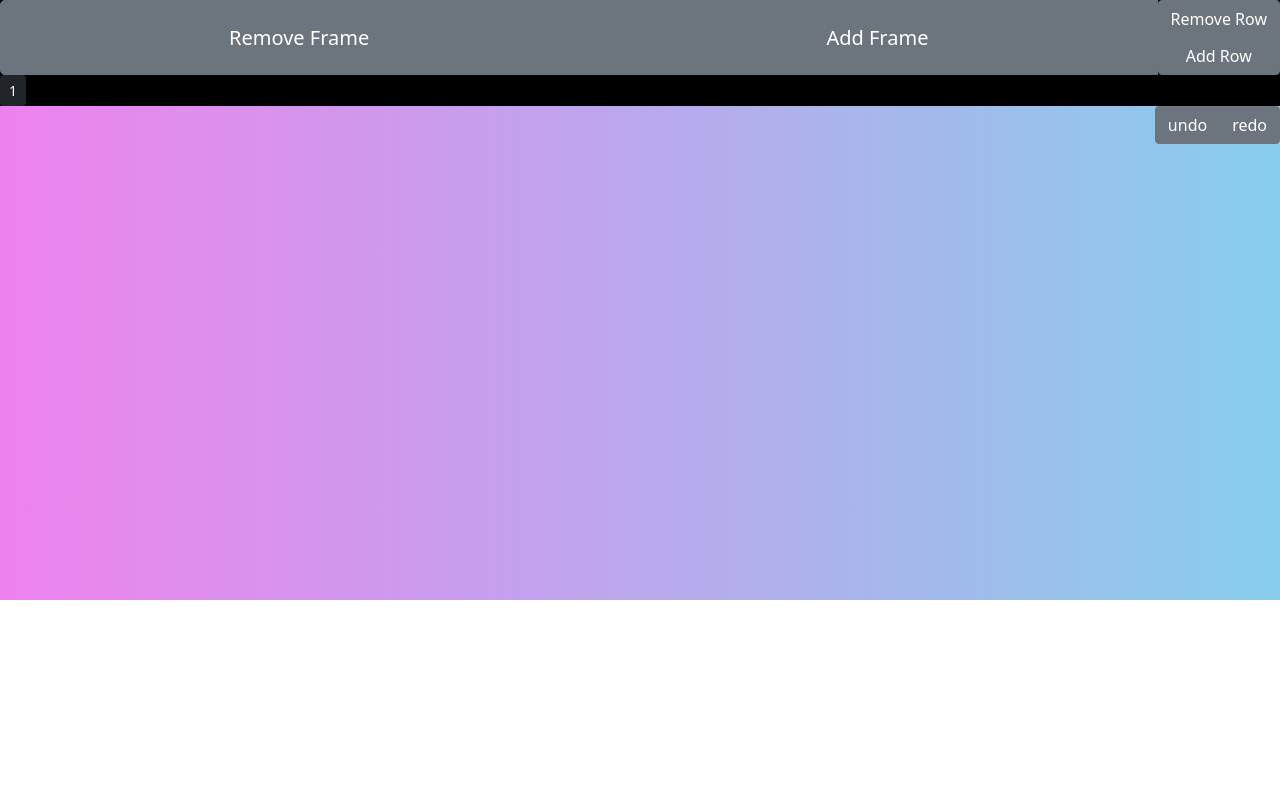
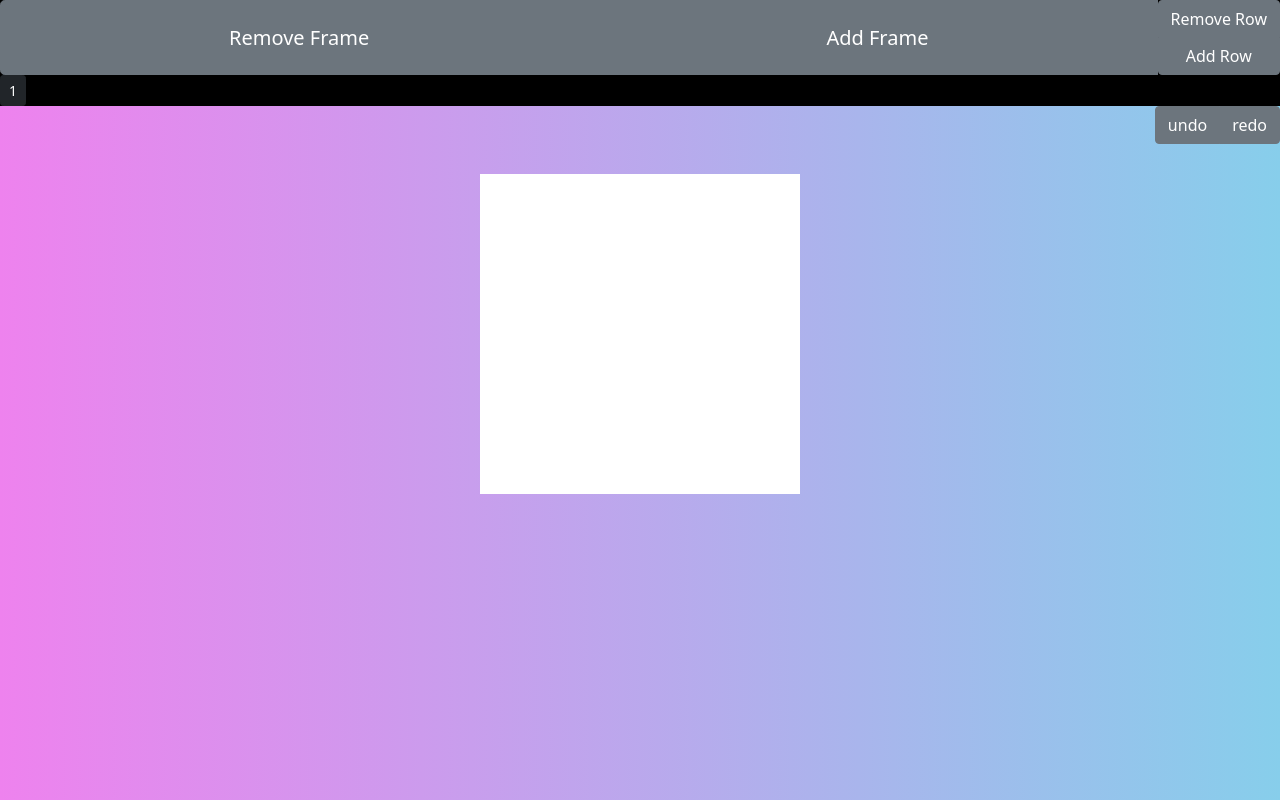
Before and after one commit to danema21/SpriteSheetStudioReactJS, a React (Create React App) app: page / in a window 1280 px wide. Built offline with nearby package versions, Linux system fonts and the light colour scheme.

Commit message:
primera introduccion a dibujar en canvas

```diff
--- a/src/components/DrawingSpace.js
+++ b/src/components/DrawingSpace.js
@@ -1,11 +1,109 @@
-import React, { useEffect, useRef } from 'react';
+import React, { useEffect, useRef, useState } from 'react';
+import './assets/DrawingSpace.css';
 
 
-function DrawingSpace(props){
+function DrawingSpace(){
+    //atributos por default al iniciar el componente
+    const canvasRef = useRef(null);
+    //const gridRef = useRef(null);
+    const canvasCtxRef = useRef(null);
+    //const gridCtxRef = useRef(null);
+    const [scale, setScale] = useState("20px");
+    //const [width, setWidth] = useState("320px");
+    //const [height, setHeight] = useState("320px");
+    const [isDrawing, setIsDrawing] = useState(false);
+    const [lineWidth, setLineWidth] = useState(5);
+    const [lineColor, setLineColor] = useState("black");
+    const [lineOpacity, setLineOpacity] = useState(0.1);
 
+    //inicializacion cuando el componente se monta por primera vez
+    useEffect(() => {
+        const canvas = canvasRef.current;
+        //canvas.width = width;
+        //canvas.height = height;
+        //canvasRef.current = canvas;
+
+        const ctx = canvas.getContext("2d");
+        ctx.lineCap = "round";
+        ctx.lineJoin = "round";
+        ctx.globalAlpha = lineOpacity;
+        ctx.strokeStyle = lineColor;
+        ctx.lineWidth = lineWidth;
+        canvasCtxRef.current = ctx;
+    }, [lineWidth, lineColor, lineOpacity]);
+/*
+    useEffect(() => {
+        const grid = gridRef.current;
+        grid.width = width;
+        grid.height = height;
+        gridRef.current = grid;
+
+        const ctx = grid.getContext("2d");
+        ctx.beginPath();
+        ctx.strokeStyle = "black";
+        ctx.lineWidth = 1;
+        for(var x = 0; x <= width; x += scale){
+			ctx.moveTo(x, 0);
+			ctx.lineTo(x, height);
+		}
+        ctx.stroke();
+        for(var y = 0; x <= height; y += scale){
+			ctx.moveTo(y, 0);
+			ctx.lineTo(y, width);
+		}
+        ctx.stroke();
+        ctx.closePath();
+
+        gridCtxRef.current = ctx;
+    }, [width, height, scale]);
+
+    const startCanvas = () => {
+        //canvasCtxRef.current.clearRect(0, 0, width, height);
+    };
+
+    const startGrid = () => {
+        //gridCtxRef.current.clearRect(0, 0, width, height);
+    };
+    */
+
+    const startDrawing = (e) => {
+        canvasCtxRef.current.beginPath();
+        canvasCtxRef.current.moveTo(
+            e.nativeEvent.offsetX,
+            e.nativeEvent.offsetY
+        );
+        setIsDrawing(true);
+    };
+
+    const endDrawing = () => {
+        canvasCtxRef.current.closePath();
+        setIsDrawing(false);
+    };
+
+    const draw = (e) => {
+        if(!isDrawing){
+            return;
+        }
+        canvasCtxRef.current.lineTo(
+            e.nativeEvent.offsetX,
+            e.nativeEvent.offsetY
+        );
+
+        canvasCtxRef.current.stroke();
+    }
 
     return (
-        <canvas width={320} height={320}/>
+        <div className="drawingSpace">
+            <canvas
+            ref={canvasRef}
+            width={`320px`}
+            height={`320px`}
+            onMouseDown={startDrawing}
+            onMouseUp={endDrawing}
+            onMouseMove={draw}
+            />
+
+        </div>
     );
 }
 
--- a/src/components/ToolBar.js
+++ b/src/components/ToolBar.js
@@ -5,7 +5,7 @@ function ToolBar(){
 
 
     return (
-        <div>
+        <div className="toolBar">
 
         </div>
     );
--- a/src/components/assets/App.css
+++ b/src/components/assets/App.css
@@ -22,14 +22,11 @@
 
 /***********************************/
 
-.App {
+body{
   background-image: linear-gradient(to right, violet 0%, skyblue 100%);
-  text-align: center;
-  height: 600px;
 }
 
-
-
-#canvas{
-  background-color: white;
+.App {
+  text-align: center;
+  height: 100%;
 }
--- /dev/null
+++ b/src/components/assets/DrawingSpace.css
@@ -0,0 +1,14 @@
+.drawingSpace{
+    display: flex;
+    justify-content: center;
+    width: 100%;
+    margin-top: 30px;
+}
+
+.drawingSpace canvas{
+    width: 320px;
+    height: 320px;
+    position: absolute;
+    display: block;
+    background-color: white;
+}
```
